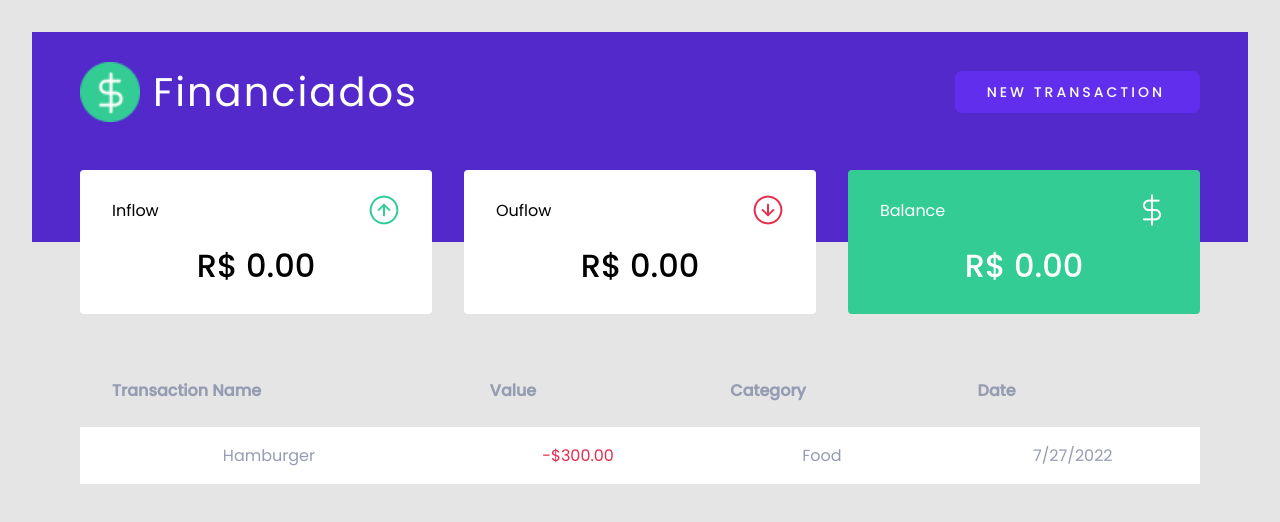
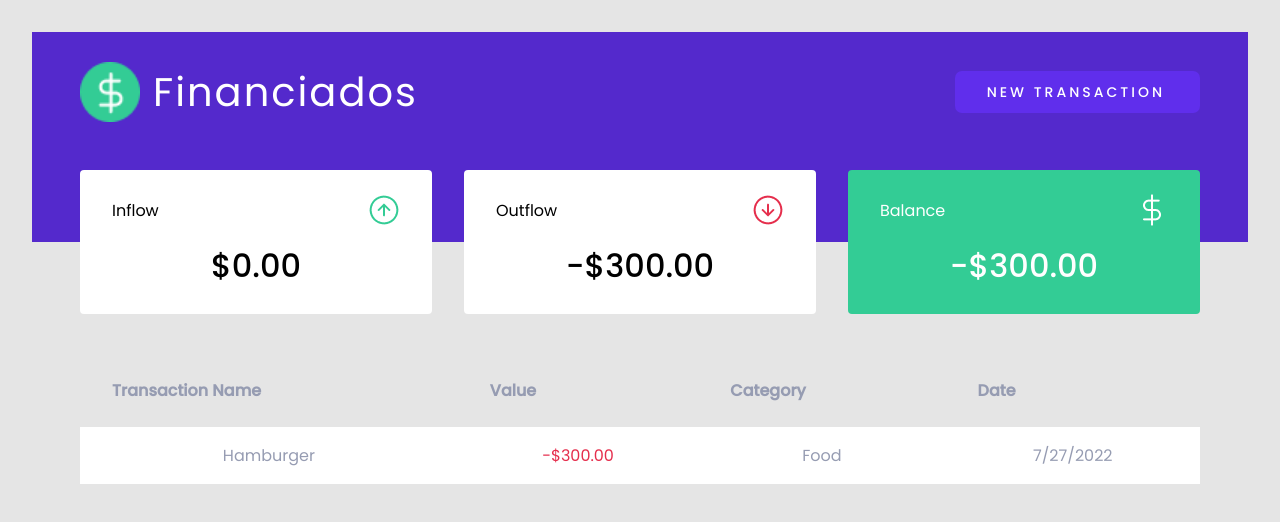
Before and after one commit to AlexisCesar/react-finance-dashboard, a React (Vite) app: page / in a window 1280 px wide. Shown: the top 522 px of the page. Built offline with nearby package versions, Linux system fonts and the light colour scheme.

Commit message:
cards balance implemented

```diff
--- a/src/components/Card/index.tsx
+++ b/src/components/Card/index.tsx
@@ -1,3 +1,4 @@
+import { useTransactions } from '../../hooks/useTransactions';
 import { CardItem } from '../CardItem';
 import style from './card.module.scss';
 import inflowIcon from '../../assets/images/inflow.png';
@@ -6,14 +7,31 @@ import balanceIcon from '../../assets/images/balance.png';
 
 
 export const Card = () => {
+  const { transactions } = useTransactions();
 
-  // useTransactions
+  const values = transactions.reduce(
+    (accumulator, transaction) => {
+      if (transaction.type === 1) {
+        accumulator.inflow += transaction.value;
+        accumulator.balance += transaction.value;
+      } else {
+        accumulator.outflow += transaction.value;
+        accumulator.balance += transaction.value;
+      }
+      return accumulator;
+    },
+    {
+      inflow: 0,
+      outflow: 0,
+      balance: 0,
+    }
+  );
 
   return (
     <div className={style['card-container']}>
-      <CardItem title='Inflow' icon={inflowIcon} value={0.00} />
-      <CardItem title='Ouflow' icon={outflowIcon} value={0.00} />
-      <CardItem title='Balance' icon={balanceIcon} value={0.00} total />
+      <CardItem title="Inflow" icon={inflowIcon} value={values.inflow} />
+      <CardItem title="Outflow" icon={outflowIcon} value={values.outflow} />
+      <CardItem title="Balance" icon={balanceIcon} value={values.balance} total />
     </div>
   );
-}
+};
--- a/src/components/CardItem/index.tsx
+++ b/src/components/CardItem/index.tsx
@@ -1,3 +1,4 @@
+import { FormatCurrencyUS } from "../../utils/FormatCurrency";
 import style from "./cardItem.module.scss";
 
 interface CardItemProps {
@@ -9,6 +10,8 @@ interface CardItemProps {
 
 export const CardItem = ({ title, value, icon, total } : CardItemProps) => {
     const totalCard = total ? `${style.total} ${style.card}` : style.card
+    const formatedValue = FormatCurrencyUS(String(value));
+
     return (
         <div className={totalCard}>
         <div className={style['header']}>
@@ -16,7 +19,7 @@ export const CardItem = ({ title, value, icon, total } : CardItemProps) => {
           <img src={icon} />
         </div>
         <div className={style['strong']}>
-          <span>R$ {value.toFixed(2)}</span>
+          <span>{formatedValue}</span>
         </div>
       </div>
     );
```
